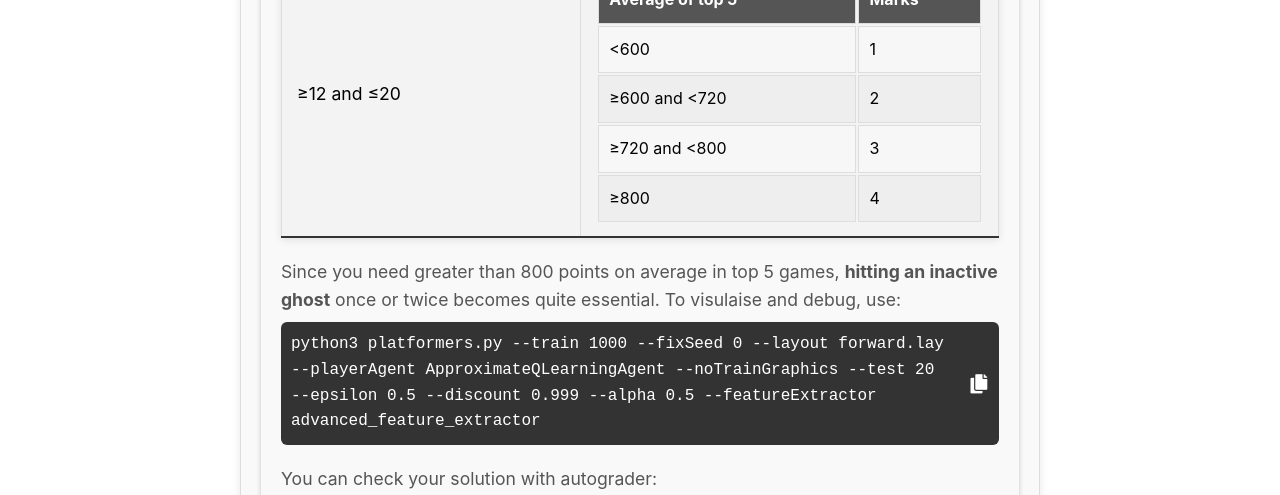
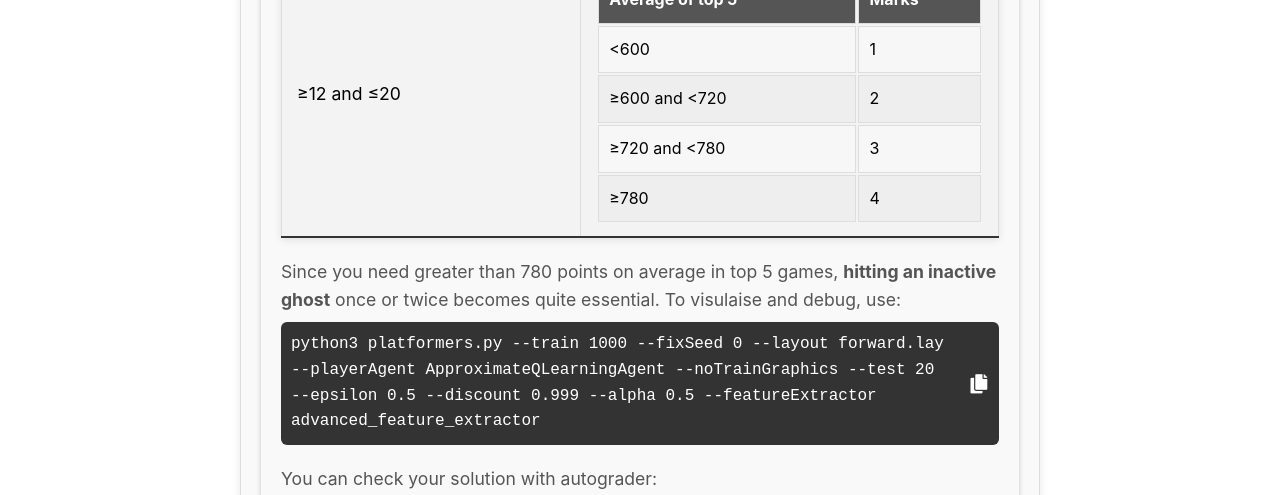
Before and after one commit to harsh-choudhary-nature/assignments-website, a React (Create React App) app: page /project/3 in a window 1280 px wide. Shown: the part 10320-10815 px from the top of the page. Built offline with nearby package versions, Linux system fonts and the light colour scheme.

Commit message:
grading scheme changed

```diff
--- a/src/projects/project3.js
+++ b/src/projects/project3.js
@@ -528,11 +528,11 @@ const Project3 = () => {
                         <td>2</td>
                       </tr>
                       <tr>
-                        <td>&ge;720 and &lt;800</td>
+                        <td>&ge;720 and &lt;780</td>
                         <td>3</td>
                       </tr>
                       <tr>
-                        <td>&ge;800</td>
+                        <td>&ge;780</td>
                         <td>4</td>
                       </tr>
                     </tbody>
@@ -542,7 +542,7 @@ const Project3 = () => {
             </tbody>
           </table>
 
-          <p>Since you need greater than 800 points on average in top 5 games, <span className="bold">hitting an inactive ghost</span> once or twice becomes quite essential. To visulaise and debug, use:
+          <p>Since you need greater than 780 points on average in top 5 games, <span className="bold">hitting an inactive ghost</span> once or twice becomes quite essential. To visulaise and debug, use:
             <div className="code-block">
               <span className="code">python3 platformers.py --train 1000 --fixSeed 0 --layout forward.lay --playerAgent ApproximateQLearningAgent --noTrainGraphics --test 20 --epsilon 0.5 --discount 0.999 --alpha 0.5 --featureExtractor advanced_feature_extractor</span>
               <button className="copy-btn">
```
